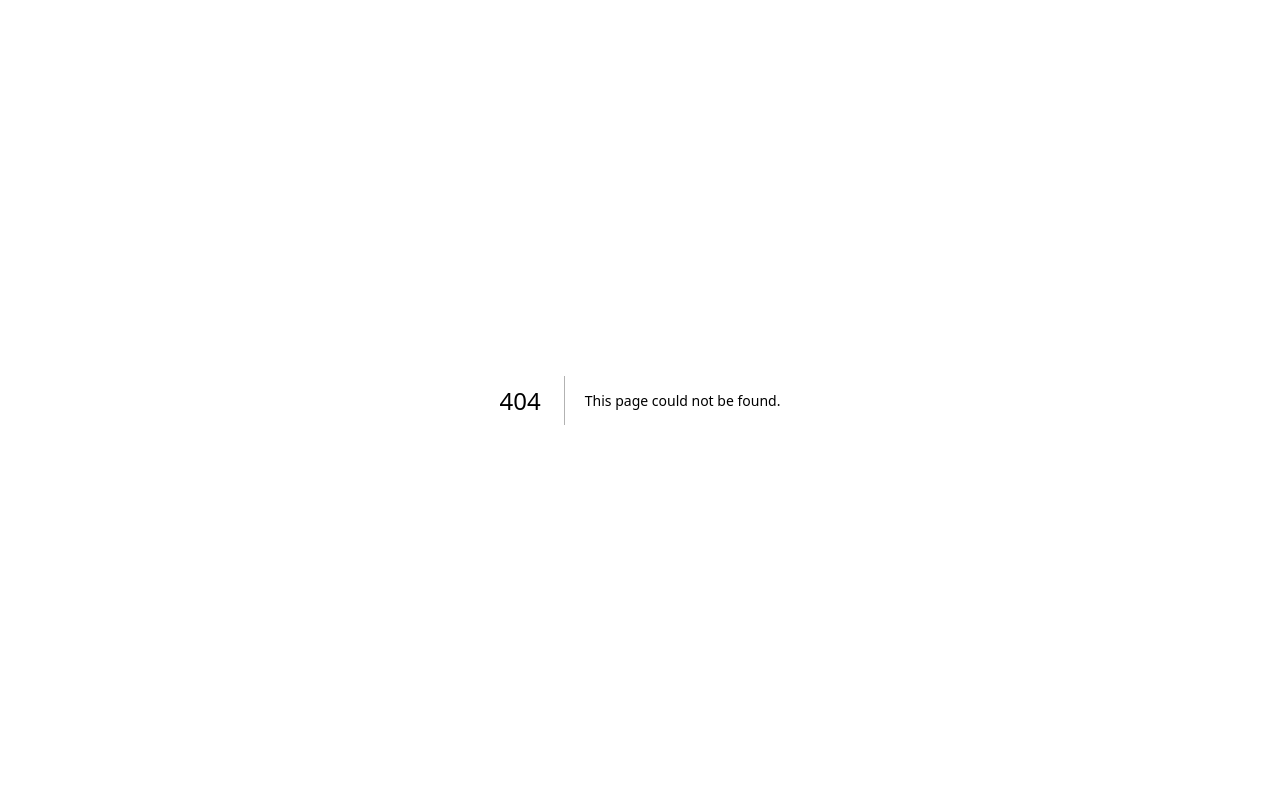
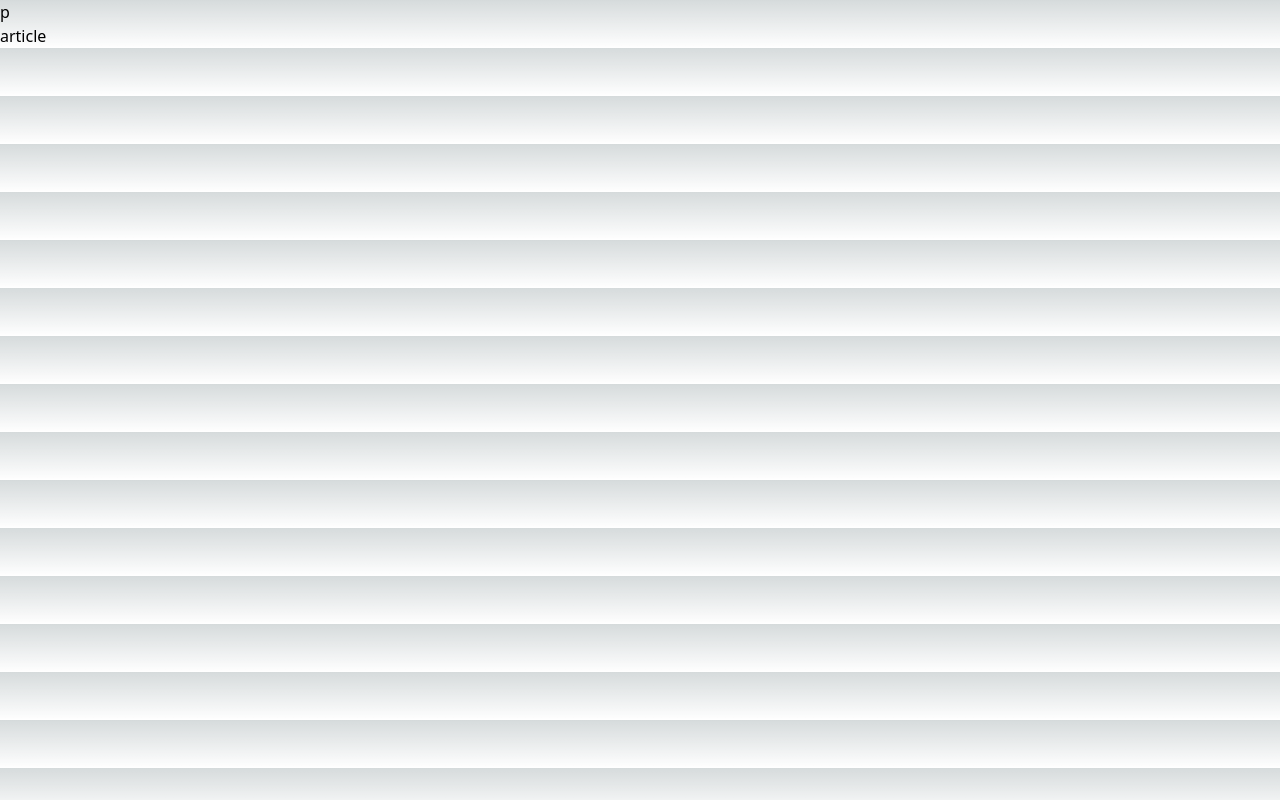
Before and after one commit to hibi6toshi/Nextjs-blog, a Next.js app: page /articles in a window 1280 px wide. Before the commit this address had no page. Built offline with nearby package versions, Linux system fonts and the light colour scheme.

Commit message:
update:layout

```diff
--- /dev/null
+++ b/src/app/articles/page.tsx
@@ -0,0 +1,10 @@
+const page = () => {
+  return (
+    <div>
+      <p>p</p>
+      article
+    </div>
+  );
+};
+
+export default page;
--- a/src/app/layout.tsx
+++ b/src/app/layout.tsx
@@ -1,22 +1,19 @@
-import './globals.css'
-import type { Metadata } from 'next'
-import { Inter } from 'next/font/google'
-
-const inter = Inter({ subsets: ['latin'] })
+import "./globals.css";
+import type { Metadata } from "next";
 
 export const metadata: Metadata = {
-  title: 'Create Next App',
-  description: 'Generated by create next app',
-}
+  title: "Create Next App",
+  description: "Generated by create next app",
+};
 
 export default function RootLayout({
   children,
 }: {
-  children: React.ReactNode
+  children: React.ReactNode;
 }) {
   return (
-    <html lang="en">
-      <body className={inter.className}>{children}</body>
+    <html lang="ja">
+      <body>{children}</body>
     </html>
-  )
+  );
 }
```
